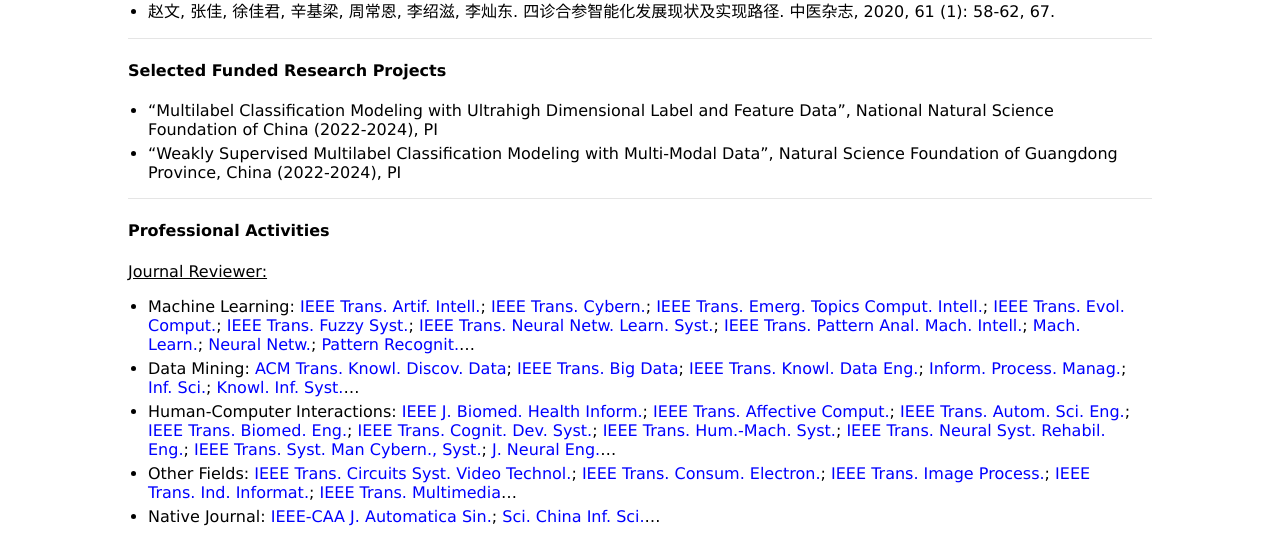
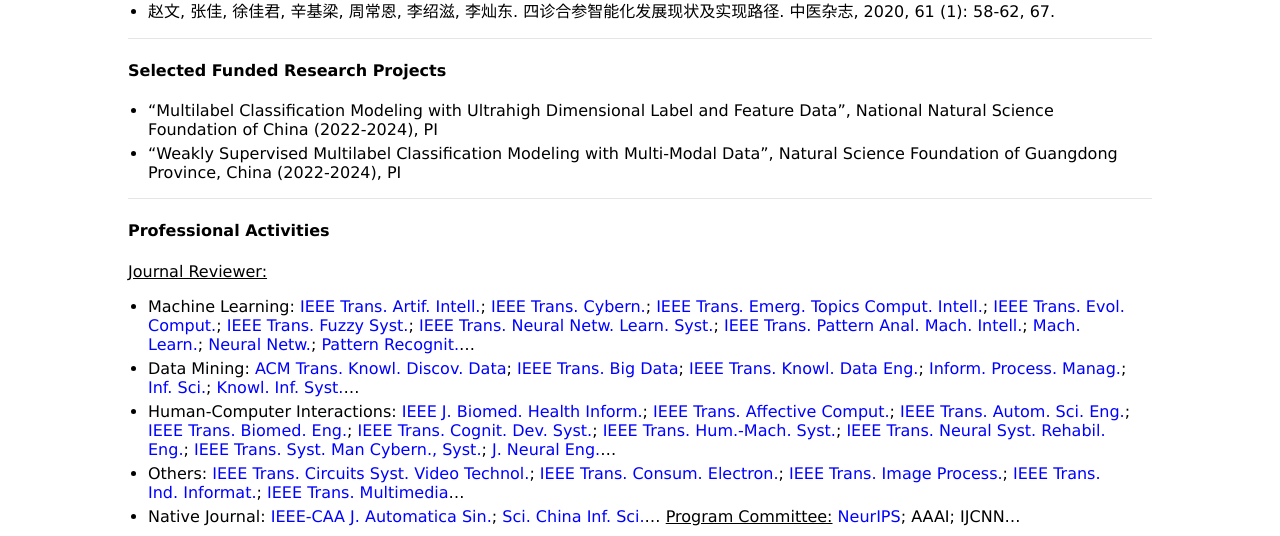
Before and after one commit to jiazhang-ml/jiazhang-ml.github.io, a Jekyll site: the page built from index.md, in a window 1280 px wide and 900 px high, scrolled down 1456 px, cut to the strip 0-536 px from the top of the window. Built offline with Jekyll 4.4.1, drawn with Linux system fonts in a browser that asks for light colours.

Commit message:
Update index.md

```diff
--- a/index.md
+++ b/index.md
@@ -59,7 +59,6 @@ Research Interests: My research interests include *machine learning* and *data m
 * Machine Learning: [IEEE Trans. Artif. Intell.](https://mc.manuscriptcentral.com/tai-ieee); [IEEE Trans. Cybern.](https://mc.manuscriptcentral.com/cyb-ieee); [IEEE Trans. Emerg. Topics Comput. Intell.](https://mc.manuscriptcentral.com/tetci-ieee); [IEEE Trans. Evol. Comput.](https://mc.manuscriptcentral.com/tevc-ieee); [IEEE Trans. Fuzzy Syst.](https://mc.manuscriptcentral.com/tfs-ieee); [IEEE Trans. Neural Netw. Learn. Syst.](https://mc.manuscriptcentral.com/tnnls); [IEEE Trans. Pattern Anal. Mach. Intell.](https://mc.manuscriptcentral.com/tpami-cs); [Mach. Learn.](https://link.springer.com/journal/10994); [Neural Netw.](https://www.editorialmanager.com/neunet/default.aspx); [Pattern Recognit.](https://www.sciencedirect.com/journal/pattern-recognition)...
 * Data Mining: [ACM Trans. Knowl. Discov. Data](https://mc.manuscriptcentral.com/tkdd); [IEEE Trans. Big Data](https://mc.manuscriptcentral.com/tbd-cs); [IEEE Trans. Knowl. Data Eng.](https://mc.manuscriptcentral.com/tkde-cs); [Inform. Process. Manag.](https://www.editorialmanager.com/ipm/default.aspx); [Inf. Sci.](https://www.sciencedirect.com/journal/information-sciences); [Knowl. Inf. Syst.](https://www.springer.com/journal/10115)...
 * Human-Computer Interactions: [IEEE J. Biomed. Health Inform.](https://mc.manuscriptcentral.com/jbhi-embs); [IEEE Trans. Affective Comput.](https://mc.manuscriptcentral.com/taffc-cs); [IEEE Trans. Autom. Sci. Eng.](https://mc.manuscriptcentral.com/t-ase); [IEEE Trans. Biomed. Eng.](https://mc.manuscriptcentral.com/tbme-embs); [IEEE Trans. Cognit. Dev. Syst.](https://mc.manuscriptcentral.com/tcds-ieee); [IEEE Trans. Hum.-Mach. Syst.](https://mc.manuscriptcentral.com/thms); [IEEE Trans. Neural Syst. Rehabil. Eng.](https://mc.manuscriptcentral.com/tnsre-embs); [IEEE Trans. Syst. Man Cybern., Syst.](https://mc.manuscriptcentral.com/systems); [J. Neural Eng.](https://mc04.manuscriptcentral.com/jne-iop)...
-* Other Fields: [IEEE Trans. Circuits Syst. Video Technol.](https://mc.manuscriptcentral.com/tcsvt); [IEEE Trans. Consum. Electron.](https://mc.manuscriptcentral.com/tce-ieee); [IEEE Trans. Image Process.](https://mc.manuscriptcentral.com/tip-ieee); [IEEE Trans. Ind. Informat.](https://mc.manuscriptcentral.com/tii); [IEEE Trans. Multimedia](https://mc.manuscriptcentral.com/tmm-ieee)...
+* Others: [IEEE Trans. Circuits Syst. Video Technol.](https://mc.manuscriptcentral.com/tcsvt); [IEEE Trans. Consum. Electron.](https://mc.manuscriptcentral.com/tce-ieee); [IEEE Trans. Image Process.](https://mc.manuscriptcentral.com/tip-ieee); [IEEE Trans. Ind. Informat.](https://mc.manuscriptcentral.com/tii); [IEEE Trans. Multimedia](https://mc.manuscriptcentral.com/tmm-ieee)...
 * Native Journal: [IEEE-CAA J. Automatica Sin.](https://mc03.manuscriptcentral.com/ieee-jas); [Sci. China Inf. Sci.](https://mc03.manuscriptcentral.com/scis)...
-
 <u>Program Committee:</u> [NeurIPS](https://openreview.net/login?redirect=/group?id%3DNeurIPS.cc%252F2026%252FConference%252FReviewers); AAAI; IJCNN...
```
